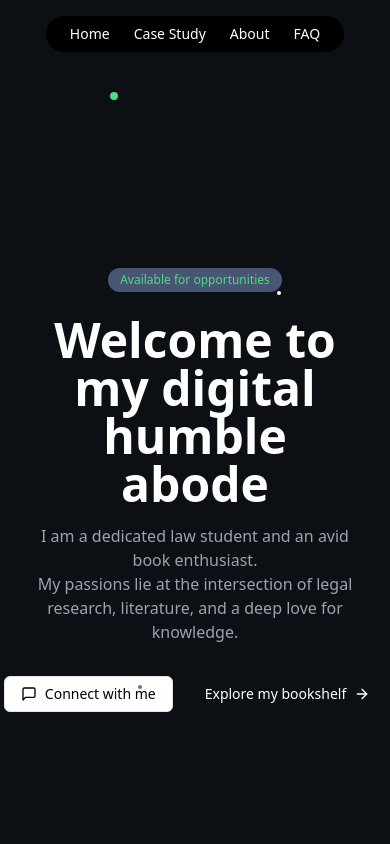
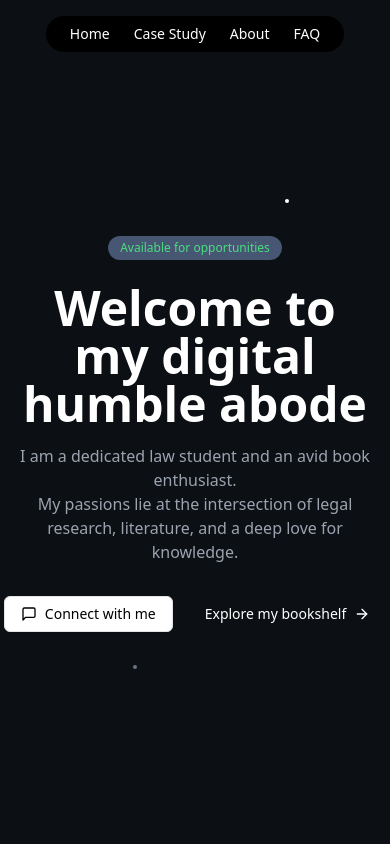
Before and after one commit to ankitmrmishra/Mandvi, a Next.js app: page / in a window 390 px wide. Shown: the top 844 px of the page. Built offline with nearby package versions, Linux system fonts and the light colour scheme; no server answers.

Commit message:
hero section mobile view fix

```diff
--- a/components/Hero.tsx
+++ b/components/Hero.tsx
@@ -4,8 +4,8 @@ import { MessageSquare, ArrowRight } from "lucide-react";
 
 export default function Hero() {
   return (
-    <div className="min-h-screen bg-[#0c1015] text-white flex flex-col justify-between p-6 relative overflow-hidden">
-      <main className="flex-grow flex flex-col items-center justify-center text-center relative z-10">
+    <div className="min-h-screen bg-[#0c1015] text-white flex flex-col justify-between md:p-6 p-2  relative overflow-hidden ">
+      <main className="flex-grow flex flex-col items-center justify-center text-center relative z-10 -mt-28 ">
         {/* Decorative elements */}
         <div className="absolute top-0 left-1/4 w-2 h-2 bg-green-400 rounded-full"></div>
         <div className="absolute top-1/4 right-1/4 w-1 h-1 bg-white rounded-full"></div>
```
